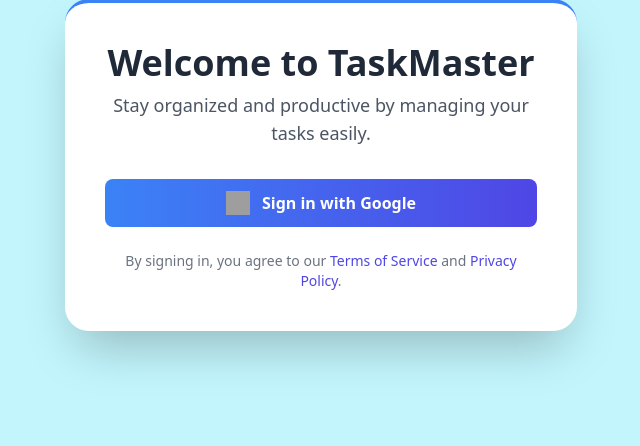
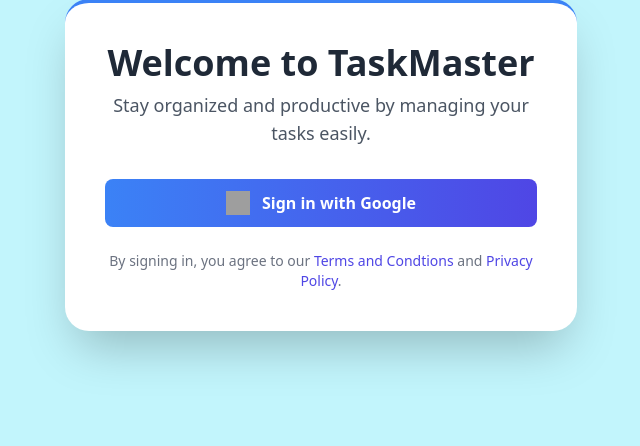
Before and after one commit to aayushsing1/TaskManager, a Django app: page /login/ in a window 1280 px wide. Shown: the part 235-681 px from the top of the page, without its empty margins (319-959 px from the left). Run offline with Django 5.2, Linux system fonts and the light colour scheme; some libraries are stand-ins or nearby versions; grey boxes are pictures that could not be loaded.

Commit message:
Update index.html

```diff
--- a/tasks/templates/index.html
+++ b/tasks/templates/index.html
@@ -32,7 +32,7 @@
         </div>
 
         <!-- Legal Links Section -->
-        <p class="mt-6 text-gray-500 text-sm">By signing in, you agree to our <a href="#" class="text-indigo-600 hover:underline">Terms of Service</a> and <a href="#" class="text-indigo-600 hover:underline">Privacy Policy</a>.</p>
+        <p class="mt-6 text-gray-500 text-sm">By signing in, you agree to our <a href="https://doc-hosting.flycricket.io/task-master-terms-of-use/57292eef-c0de-4b74-bdee-555ee502f265/terms" class="text-indigo-600 hover:underline">Terms and Condtions</a> and <a href="https://doc-hosting.flycricket.io/task-master-privacy-policy/e7329bda-58d1-48b5-8ba1-7b34f66367a3/privacy" class="text-indigo-600 hover:underline">Privacy Policy</a>.</p>
     </div>
 
 </body>
```
